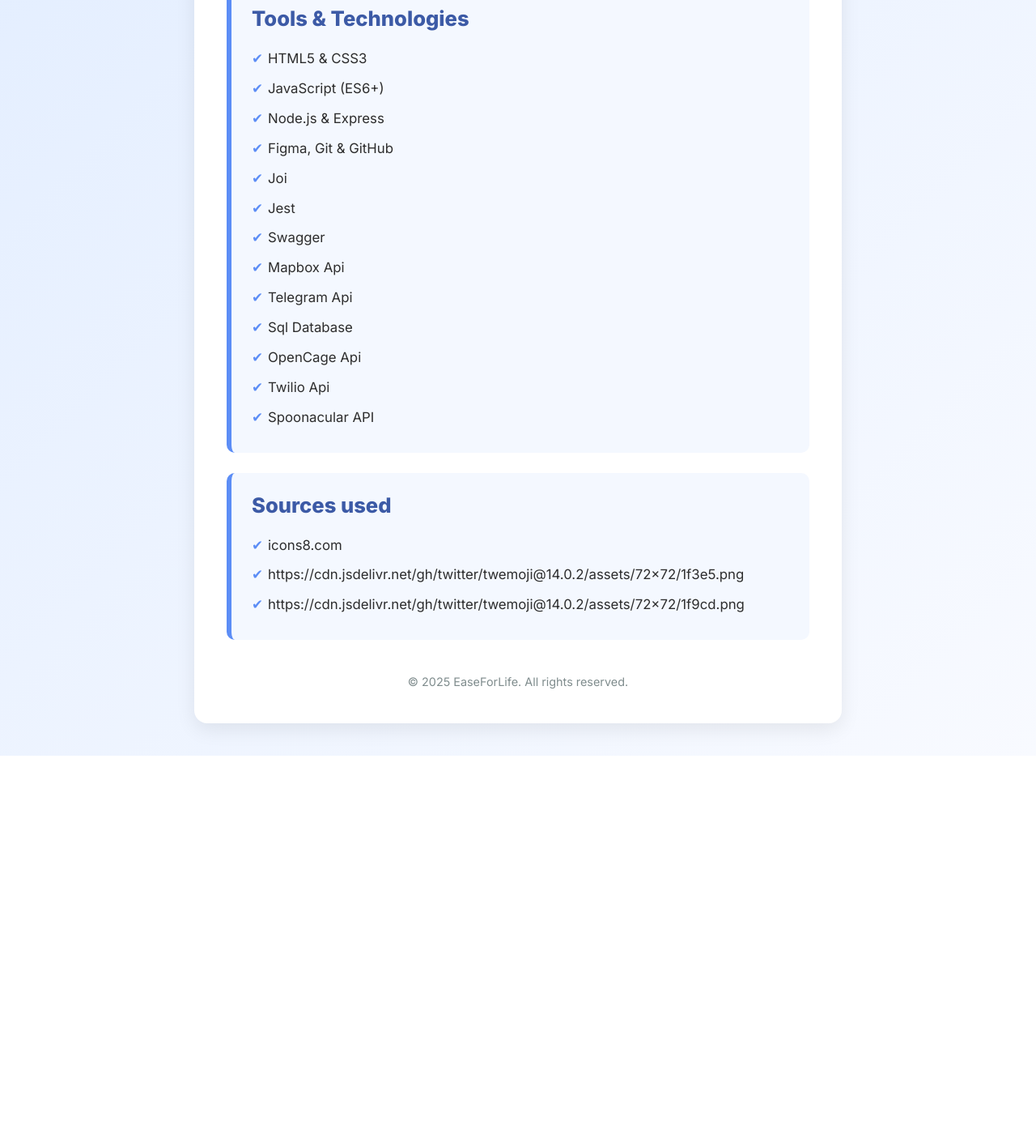
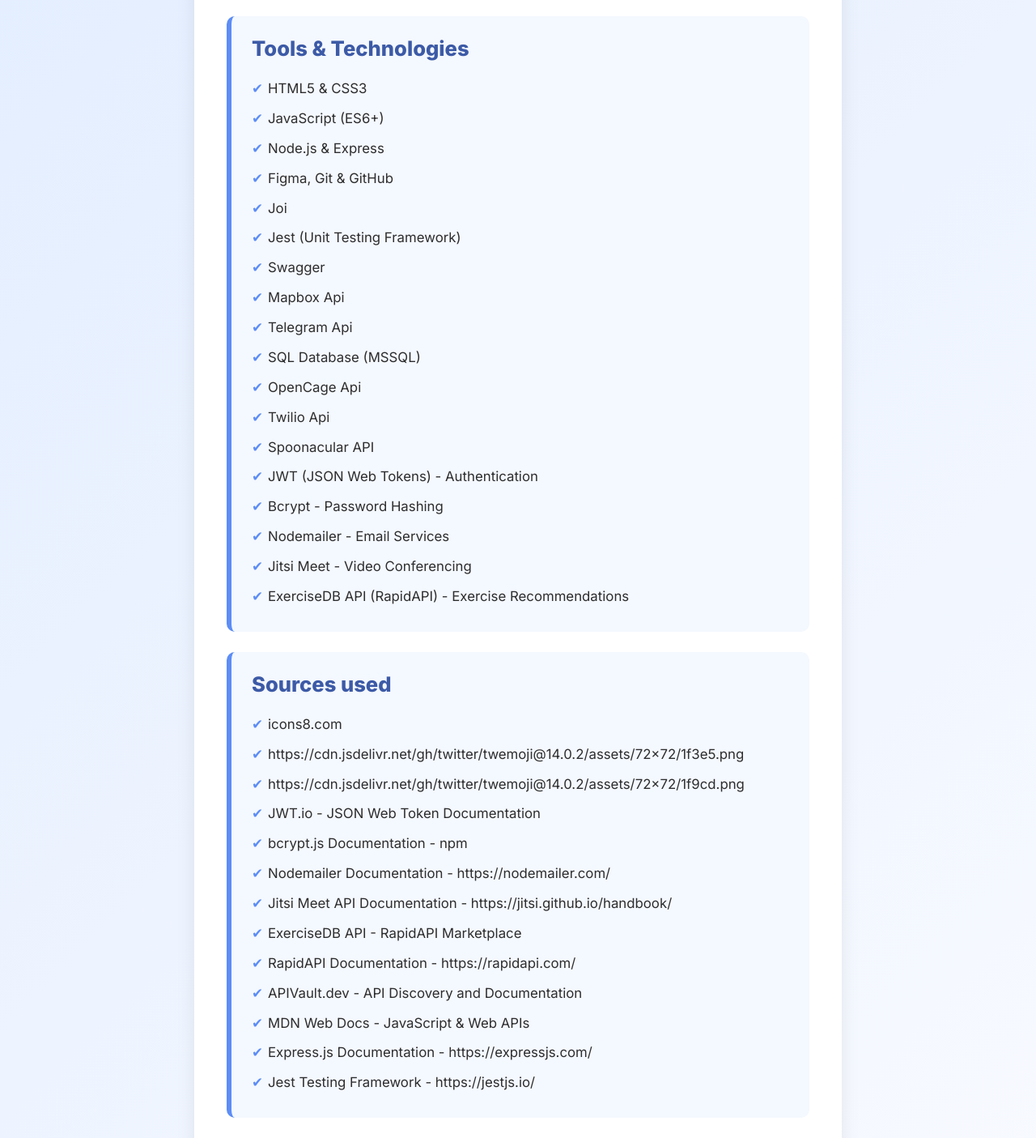
Before and after one commit to DanishesCode/BED2025Apr_P02_T3, a website: page public/credits/credit.html in a window 1280 px wide. Shown: the part 515-1920 px from the top of the page at 81% size. Before the commit the page ends 1448 px from the top, so only its background shows below. Drawn offline with Linux system fonts and the light colour scheme; sample sign-in values are in the browser's storage; files whose address does not match are found by name.

Commit message:
Update credits.html: Add team member details and enhance tools & sources sections

```diff
--- a/public/credits/credit.html
+++ b/public/credits/credit.html
@@ -20,6 +20,7 @@
       <ul>
         <li>Danish – <span>SOS sytem, Nearest Hospital, Trivia</span></li>
         <li>Tze Wei – <span>Meal Planner, Grocery List, Birthday Reminder</span></li>
+        <li>Venkatesh – <span>Appointment System, Weight Tracker, Login & Signup</span></li>
         <li>Charlie Kim – <span>UI/UX Designer</span></li>
         <li>Danielle Smith – <span>QA Tester</span></li>
       </ul>
@@ -33,14 +34,19 @@
         <li>Node.js & Express</li>
         <li>Figma, Git & GitHub</li>
         <li>Joi</li>
-        <li>Jest</li>
+        <li>Jest (Unit Testing Framework)</li>
         <li>Swagger</li>
         <li>Mapbox Api</li>
         <li>Telegram Api</li>
-        <li>Sql Database</li>
+        <li>SQL Database (MSSQL)</li>
         <li>OpenCage Api</li>
         <li>Twilio Api</li>
         <li>Spoonacular API</li>
+        <li>JWT (JSON Web Tokens) - Authentication</li>
+        <li>Bcrypt - Password Hashing</li>
+        <li>Nodemailer - Email Services</li>
+        <li>Jitsi Meet - Video Conferencing</li>
+        <li>ExerciseDB API (RapidAPI) - Exercise Recommendations</li>
 
       </ul>
     </section>
@@ -51,6 +57,16 @@
         <li>icons8.com</li>
         <li>https://cdn.jsdelivr.net/gh/twitter/twemoji@14.0.2/assets/72x72/1f3e5.png</li>
         <li>https://cdn.jsdelivr.net/gh/twitter/twemoji@14.0.2/assets/72x72/1f9cd.png</li>
+        <li>JWT.io - JSON Web Token Documentation</li>
+        <li>bcrypt.js Documentation - npm</li>
+        <li>Nodemailer Documentation - https://nodemailer.com/</li>
+        <li>Jitsi Meet API Documentation - https://jitsi.github.io/handbook/</li>
+        <li>ExerciseDB API - RapidAPI Marketplace</li>
+        <li>RapidAPI Documentation - https://rapidapi.com/</li>
+        <li>APIVault.dev - API Discovery and Documentation</li>
+        <li>MDN Web Docs - JavaScript & Web APIs</li>
+        <li>Express.js Documentation - https://expressjs.com/</li>
+        <li>Jest Testing Framework - https://jestjs.io/</li>
 
       </ul>
     </section>
```
